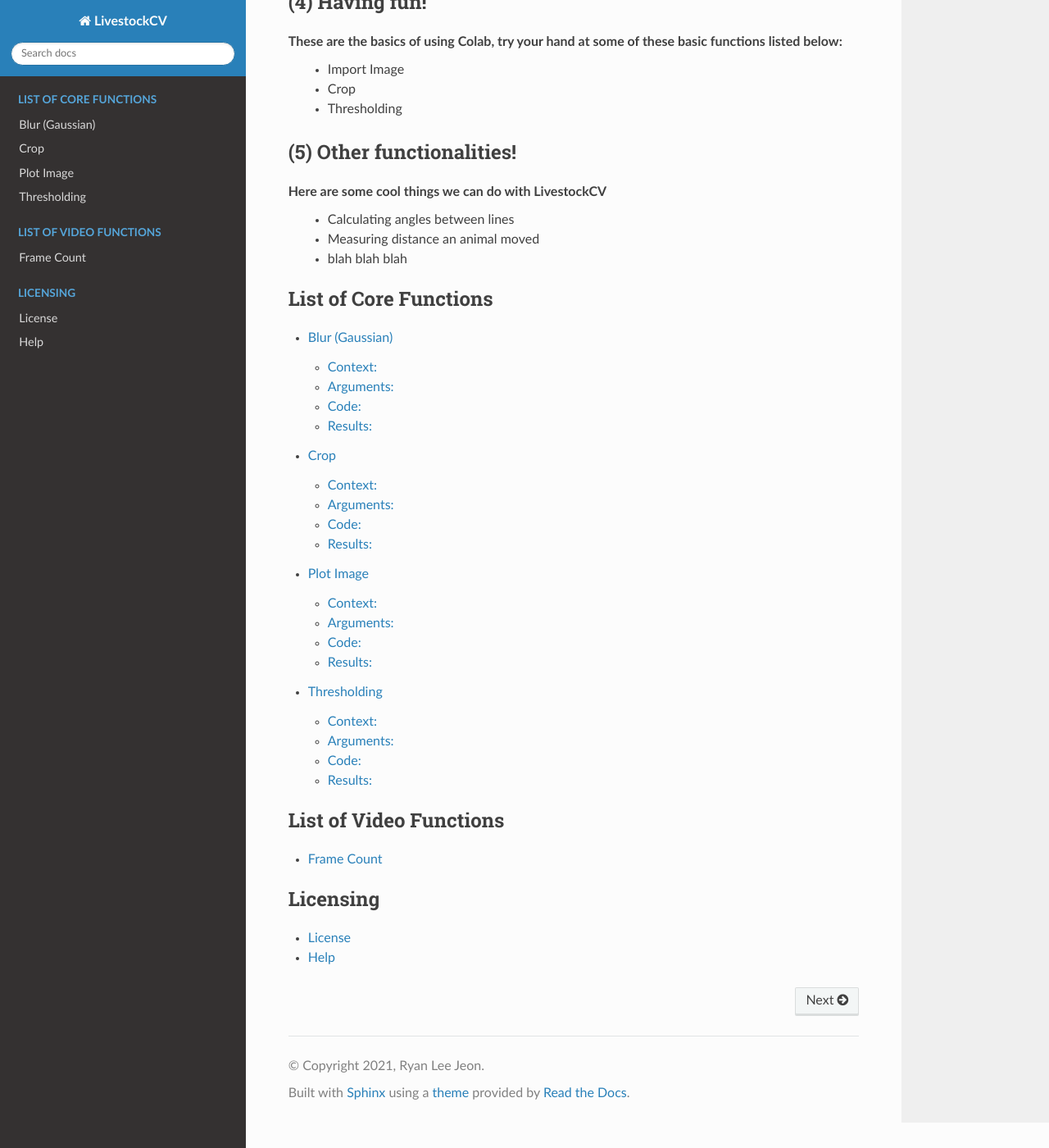
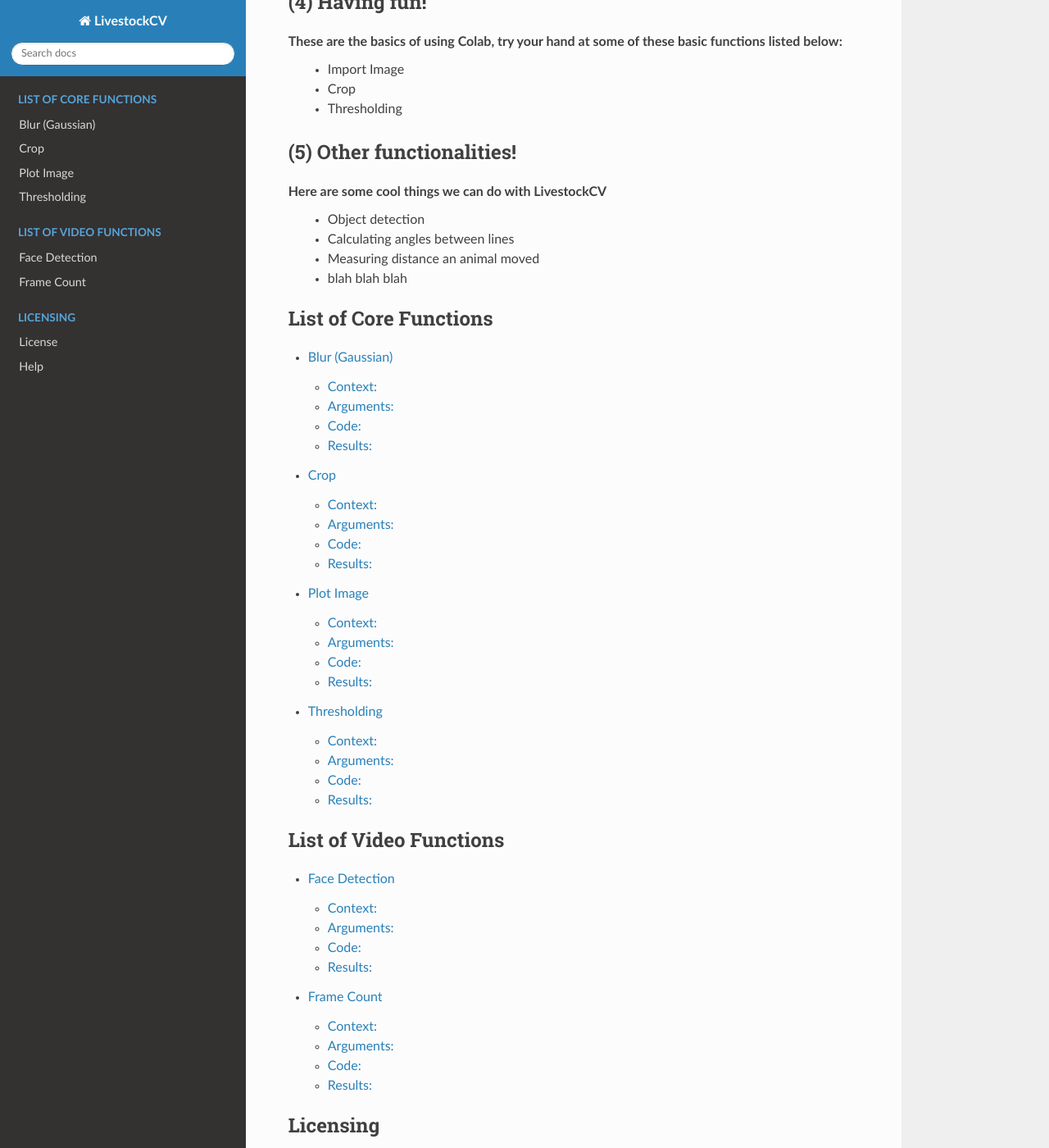
Before and after one commit to peschelgroup/LivestockCV, a Sphinx documentation site: the page built from docs/source/index.rst, in a window 1280 px wide and 1400 px high, scrolled down 1331 px. Shown: the whole window at 82% size. Built offline with Sphinx 7.4.7 and the Read the Docs theme 2.0.0, drawn with Linux system fonts in a browser that asks for light colours.

Commit message:
Adding documentation

```diff
--- a/docs/source/index.rst
+++ b/docs/source/index.rst
@@ -56,6 +56,7 @@ These are the basics of using Colab, try your hand at some of these basic functi
 (5) Other functionalities!
 ---------------
 Here are some cool things we can do with LivestockCV
+ * Object detection
  * Calculating angles between lines
  * Measuring distance an animal moved
  * blah blah blah
@@ -71,10 +72,12 @@ Here are some cool things we can do with LivestockCV
    Thresholding
 
 .. toctree::
-   :maxdepth: 1
+   :maxdepth: 2
    :caption: List of Video Functions
 
+   Face Detection
    Frame Count
+
 
 .. toctree::
    :maxdepth: 2
```
Also changed, not shown: docs/source/Face Detection.rst (added, +41 -0 lines), docs/source/images/moi.jpeg (added).
